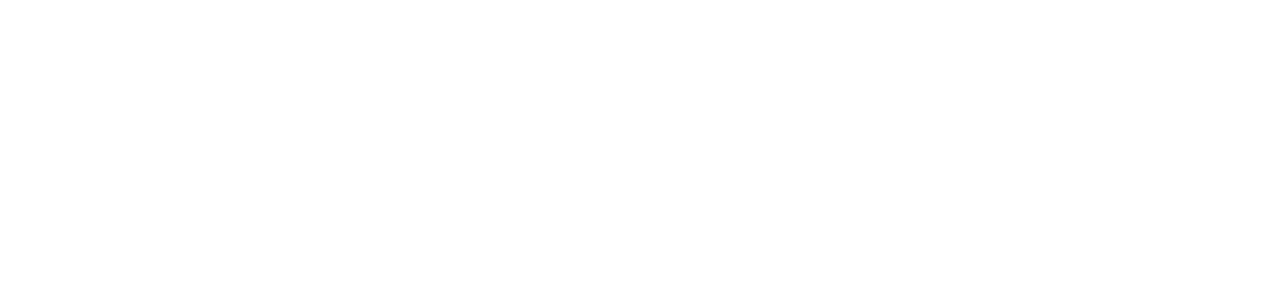
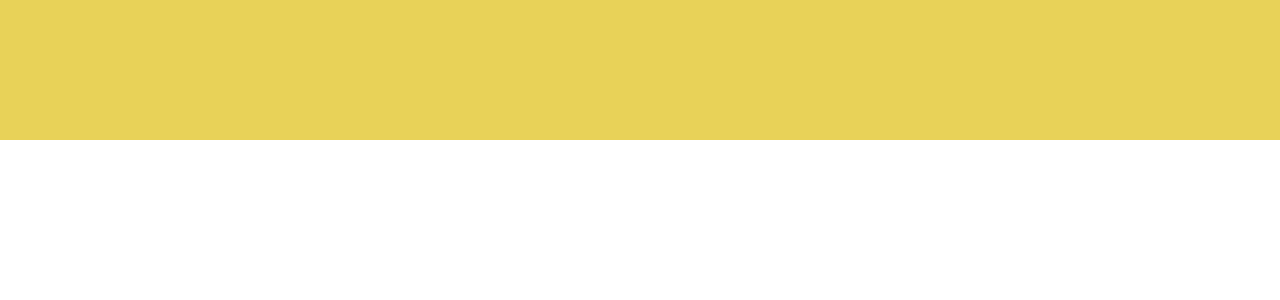
Before and after one commit to VioletaLibertad/hackaton-laboratoria, a React (Create React App) app: page / in a window 1280 px wide. Shown: the part 500-800 px from the top of the page. Built offline with nearby package versions, Linux system fonts and the light colour scheme.

Commit message:
detalels css

```diff
--- a/src/Components/Landing/Landing.js
+++ b/src/Components/Landing/Landing.js
@@ -33,11 +33,13 @@
 
 	render() {
 		return(
-			<div className="videoContainer">
-				<iframe
-				src="https://www.dailymotion.com/embed/video/x7506bn?autoplay=1"
-				 allow="autoplay">
-				</iframe>
+			<div className="body">
+				<div className="videoContainer">
+					<iframe
+					src="https://www.dailymotion.com/embed/video/x7506bn?autoplay=1"
+					allow="autoplay">
+					</iframe>
+				</div>
 			</div>
 
 		)
--- a/src/Components/Landing/landing.css
+++ b/src/Components/Landing/landing.css
@@ -5,3 +5,8 @@
   padding-left: 3%;
   padding-top: 65%;
 }
+
+.body{
+  background-color: #E8D258;
+  height: 640px;
+}
```
